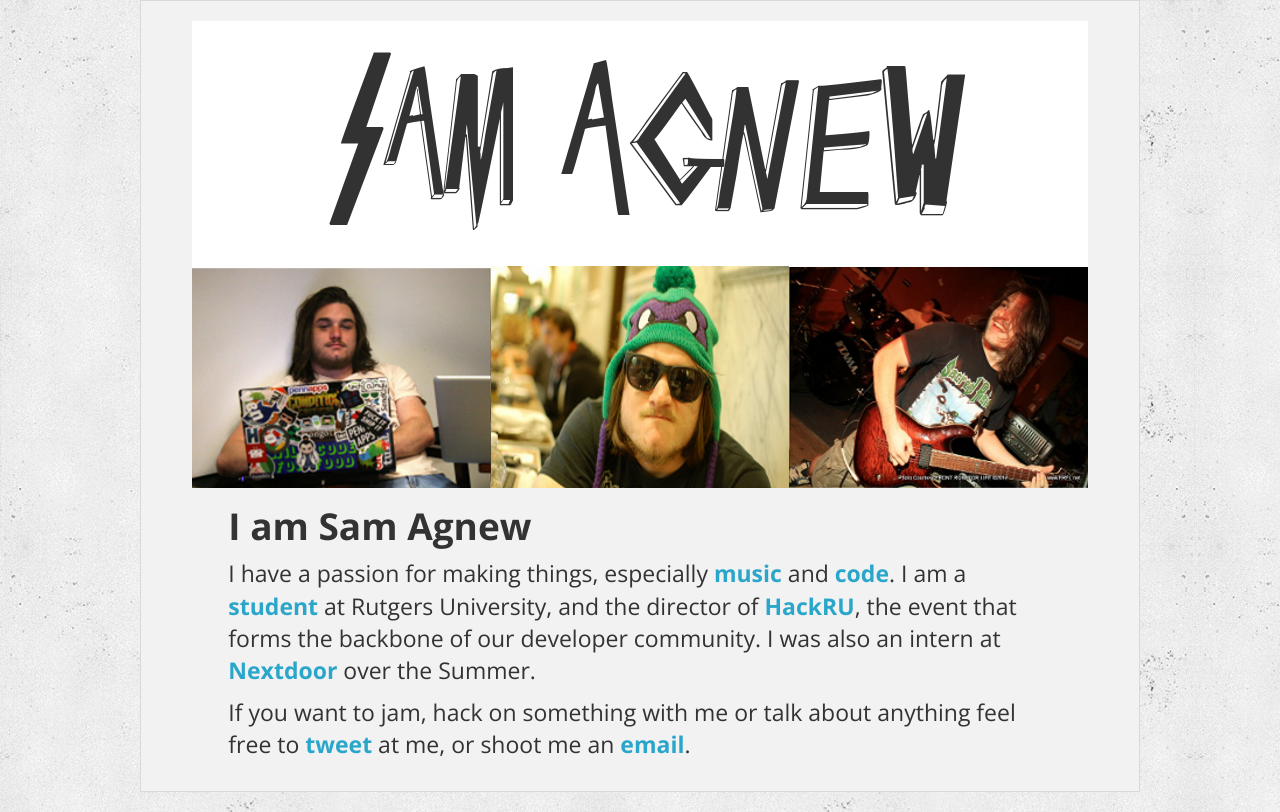
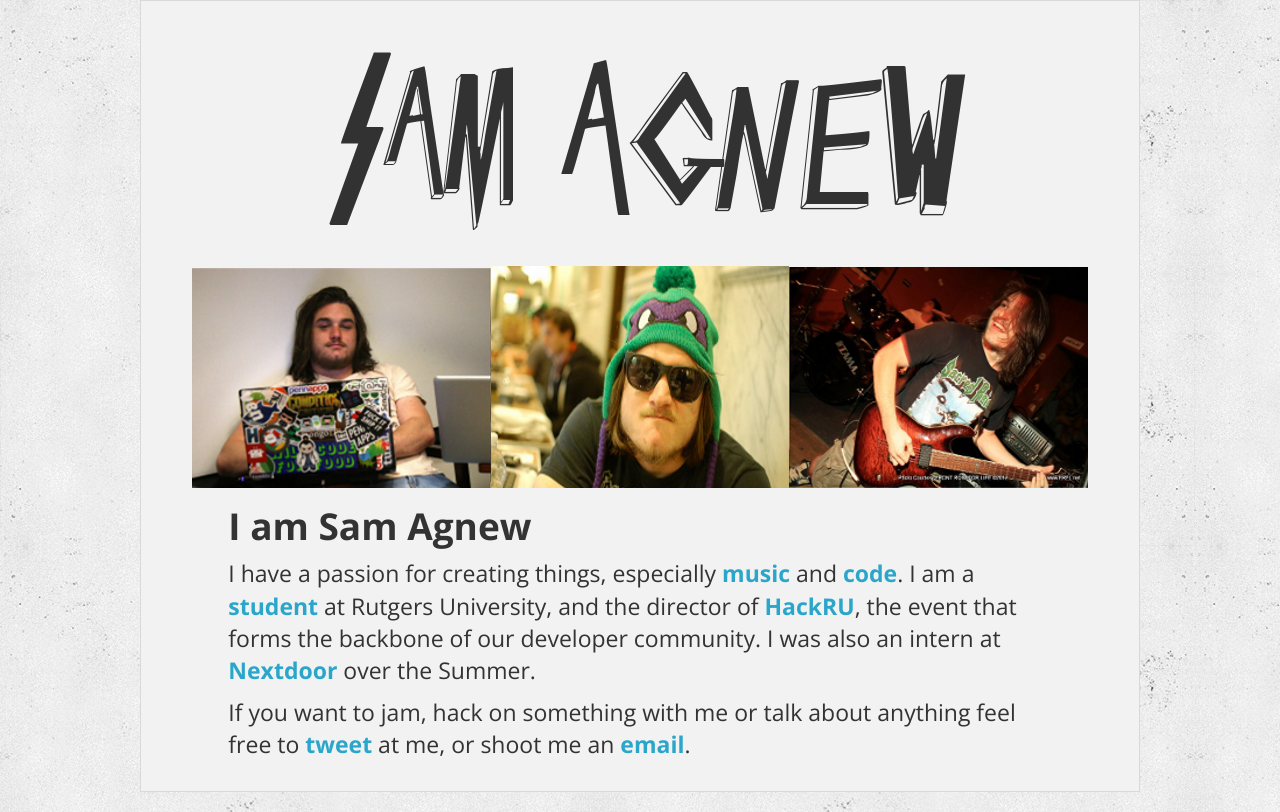
Before and after one commit to sagnew/Samshreds.com, a Flask app: page / in a window 1280 px wide. Run offline with Flask 2, Linux system fonts and the light colour scheme; some libraries are stand-ins or nearby versions.

Commit message:
Fixed background on header and wording on the index page

```diff
--- a/templates/index.html
+++ b/templates/index.html
@@ -37,7 +37,7 @@
                             <h2><strong>I am Sam Agnew</strong></h2>
                         </div>
                         <div class="row">
-                            <h4 class="subheader">I have a passion for making things, especially <a href="http://www.shop.burnedbygodrecords.com/USA-Orders-Operational-Hazard-Physical-CD-001.htm" title="My previous band's full length album"><strong>music</strong></a> and <a href="http://github.com/sagnew" title="My Github page containing most of my projects"><strong>code</strong></a>.
+                            <h4 class="subheader">I have a passion for creating things, especially <a href="http://www.shop.burnedbygodrecords.com/USA-Orders-Operational-Hazard-Physical-CD-001.htm" title="My previous band's full length album"><strong>music</strong></a> and <a href="http://github.com/sagnew" title="My Github page containing most of my projects"><strong>code</strong></a>.
                                 I am a <a href="http://cs.rutgers.edu" title="The school with the best hackers around"><strong>student</strong></a> at Rutgers University, and the director of <a href="http://hackru.org" title="The most awesome hackathon ever"><strong>HackRU</strong></a>, the event that forms the backbone of our developer community. I was also an intern at <a href="http://nextdoor.com" title="Awesome Bay Area startup"><strong>Nextdoor</strong></a> over the Summer.</h4>
                             <h4 class="subheader">If you want to jam, hack on something with me or talk about anything feel free to <a href="http://twitter.com/sagnewshreds" title="@sagnewshreds"><strong>tweet</strong></a> at me, or shoot me an <a href="mailto:sagnew92@gmail.com?Subject=Yo%20Sam!" target="_top" title="sagnew92@gmail.com"><strong>email</strong></a>.</h4>
 
```
Also changed, not shown: static/imgs/header.png.
